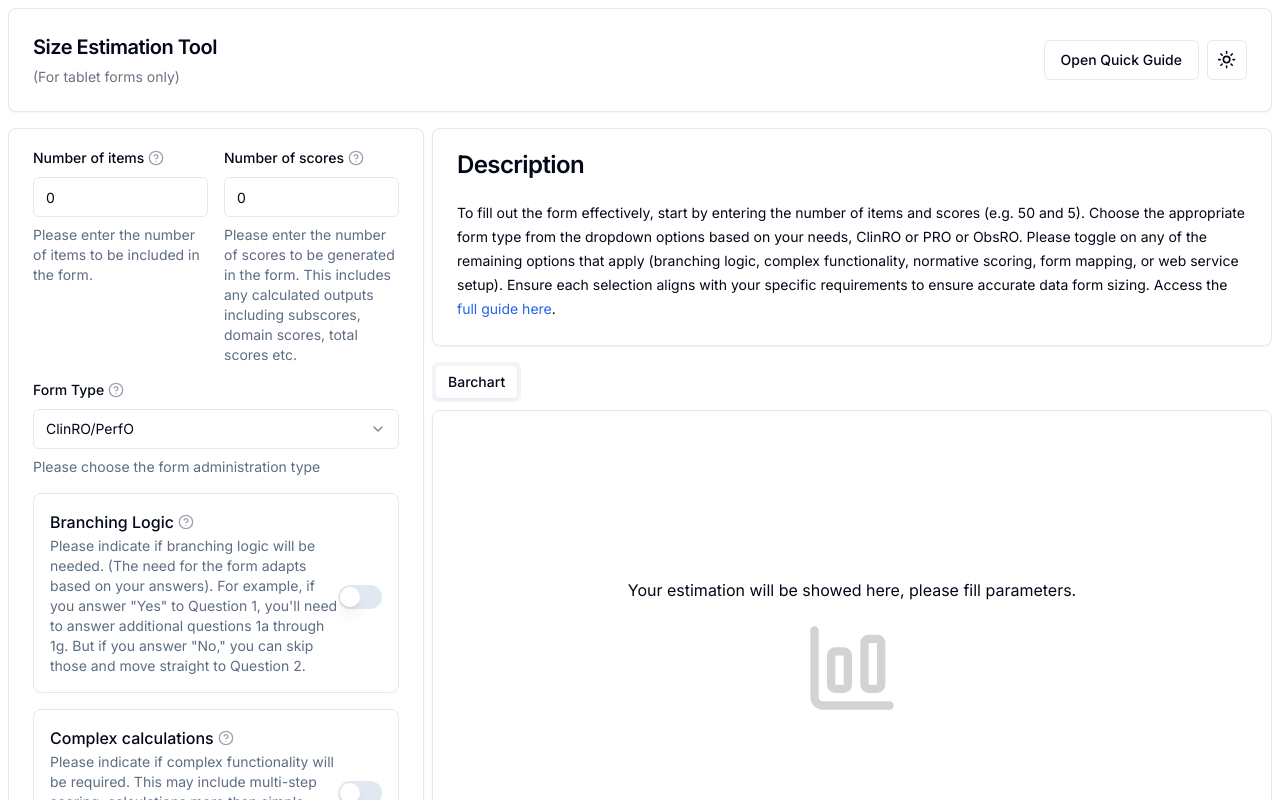
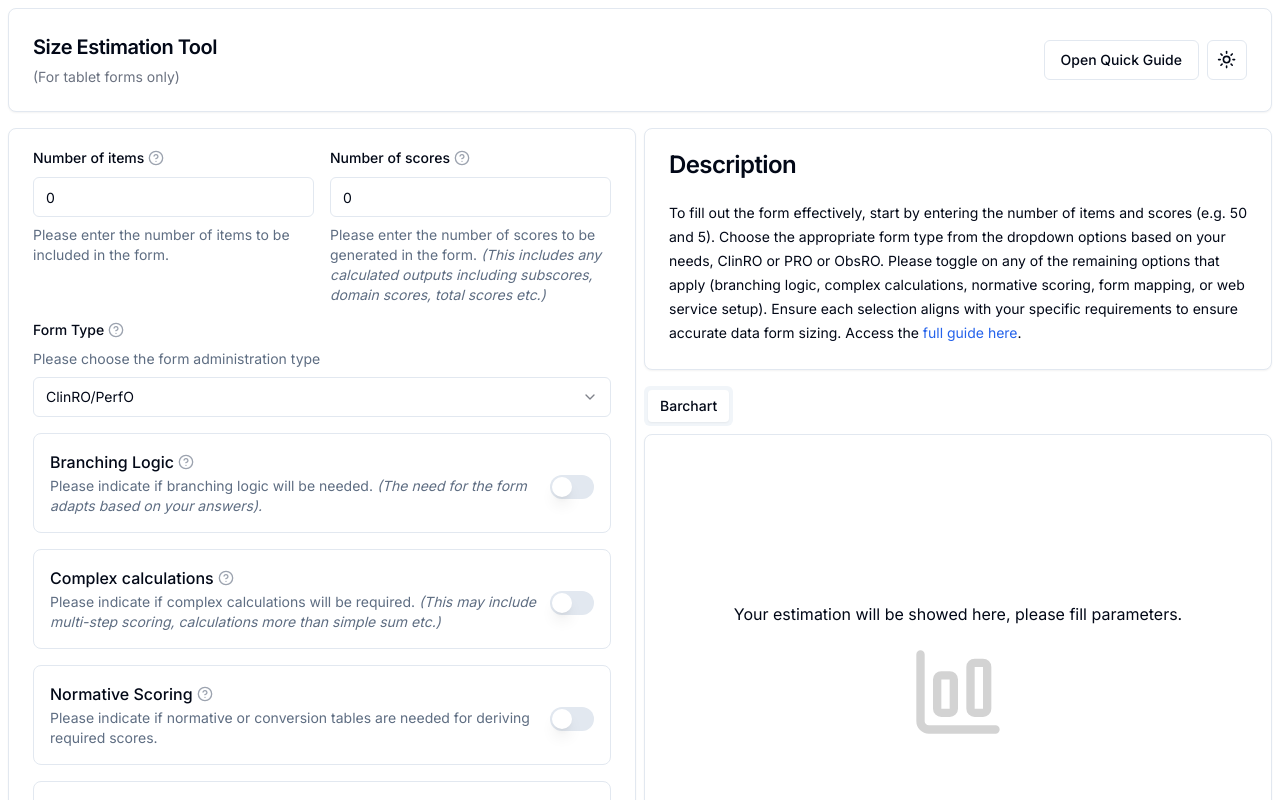
Before and after one commit to thesanimoneyglobal/form-sizing, a Next.js app: page / in a window 1280 px wide. Shown: the top 800 px of the page. Built offline with nearby package versions, Linux system fonts and the light colour scheme.

Commit message:
fixes of wording

```diff
--- a/app/page.tsx
+++ b/app/page.tsx
@@ -14,24 +14,24 @@ export default function Page() {
 
 
    return <>
-       <main className={'grid lg:grid-cols-3 grid-cols-1 gap-2'}>
-              <section className={'col-span-1'}>
+       <main className={'grid lg:grid-cols-10 grid-cols-1 gap-2'}>
+              <section className={'col-span-5'}>
                   <div className={'lg:hidden mb-5'}>
                       <Guide/>
                   </div>
                   <EstimationForm/>
               </section>
-              <section className={'col-span-2 space-y-4'}>
+              <section className={'col-span-5 space-y-4'}>
                   <div className={'lg:block hidden'}>
                       <Guide/>
                   </div>
-                  <div className={'grid grid-cols-1 gap-1'}>
+                  <div className={'w-full'}>
                       <Tabs defaultValue="barchart">
                           <TabsList>
                               <TabsTrigger value="barchart">Barchart</TabsTrigger>
                               {/*<TabsTrigger value="piechart">Piechart</TabsTrigger>*/}
                           </TabsList>
-                          <TabsContent value="barchart">
+                          <TabsContent className="w-full" value="barchart">
                               {!showLoading && show ? <Barchart/> : <Placeholder/>}
                           </TabsContent>
                           <TabsContent value="piechart">
--- a/components/charts/barchart.tsx
+++ b/components/charts/barchart.tsx
@@ -19,7 +19,7 @@ export function Barchart() {
             item.probability > max.probability ? item : max, formComplexityData[0]);
 
     return (
-        <Card className="w-[100%] lg:w-[92%] xl:w-[57%]">
+        <Card className="w-[100%] lg:w-[100%] xl:w-[100%] py-7">
             <CardHeader>
                 <CardTitle>Bar Chart</CardTitle>
                 <CardDescription>Estimated size is displayed below:</CardDescription>
--- a/components/estimationForm.tsx
+++ b/components/estimationForm.tsx
@@ -67,7 +67,7 @@ function EstimationForm() {
   return (
     <>
       <Card>
-        <CardContent className={"py-4"}>
+        <CardContent className={"py-4 overflow-y-auto"}>
           <Form {...form}>
             <form onSubmit={form.handleSubmit(onSubmit)} className="space-y-4">
               <div className="grid grid-cols-2 gap-x-4 gap-y-3">
@@ -114,8 +114,8 @@ function EstimationForm() {
                       <FormMessage />
                       <FormDescription>
                         Please enter the number of scores to be generated in the
-                        form. This includes any calculated outputs including
-                        subscores, domain scores, total scores etc.
+                        form. <i>(This includes any calculated outputs including
+                        subscores, domain scores, total scores etc.)</i>
                       </FormDescription>
                     </FormItem>
                   )}
@@ -130,6 +130,9 @@ function EstimationForm() {
                           description="ClinRO - Clinical Reported Outcome, ObsRO - Observer Reported Outcome, PRO - Patient Reported Outcome">
                           <FormLabel>Form Type</FormLabel>
                         </MiniGuideTooltip>
+                        <FormDescription>
+                          Please choose the form administration type
+                        </FormDescription>
                         <Select
                           disabled={isPending}
                           onValueChange={field.onChange}
@@ -150,9 +153,7 @@ function EstimationForm() {
                           </SelectContent>
                         </Select>
                         <FormMessage />
-                        <FormDescription>
-                          Please choose the form administration type
-                        </FormDescription>
+
                       </FormItem>
                     )}
                   />
@@ -165,13 +166,13 @@ function EstimationForm() {
                   render={({ field }) => (
                     <FormItem className="flex flex-row items-center justify-between rounded-lg border p-4">
                       <div className="space-y-0.5">
-                        <MiniGuideTooltip description="For example, if you answer “Yes” to Question 1, you   questions 1a – 1g will be required. However, if you answer “No” to question 1, 1a-1g will be skipped and the user will be brought directly to question 2.">
+                        <MiniGuideTooltip description="For example, if you answer “Yes” to Question 1, you'll need to answer additional questions 1a through 1g. However, if you answer “No” to question 1, 1a-1g will be skipped and the user will be brought directly to question 2. Or another example, the M.I.N.I. uses links on each page rather than traditional navigation arrows, to decrease the risks of manipulating data.">
                           <FormLabel className="text-base">
                             Branching Logic
                           </FormLabel>
                         </MiniGuideTooltip>
                         <FormDescription>
-                        Please indicate if branching logic will be needed. (The need for the form adapts based on your answers). For example, if you answer &quot;Yes&quot; to Question 1, you&apos;ll need to answer additional questions 1a through 1g. But if you answer &quot;No,&quot; you can skip those and move straight to Question 2.
+                        Please indicate if branching logic will be needed. <i>(The need for the form adapts based on your answers).</i>
                         </FormDescription>
                       </div>
                       <FormControl>
@@ -191,13 +192,14 @@ function EstimationForm() {
                   render={({ field }) => (
                     <FormItem className="flex flex-row items-center justify-between rounded-lg border p-4">
                       <div className="space-y-0.5">
-                        <MiniGuideTooltip description="For example, the M.I.N.I. uses links on each page rather than traditional navigation arrows, to decrease the risks of manipulating data.">
+                        <MiniGuideTooltip description="For example, the M.I.N.I. identifies present disorder(s) based on user`s answers and then allows them to indicate the primary diagnosis.
+Other examples are computing Basal and Discontinuation rule in the Bayley scales and configuration of the Fatigue item as optional with no impact on the Cerebral FSS calculation in the Neurostatus EDSS.">
                           <FormLabel className="text-base">
                             Complex calculations
                           </FormLabel>
                         </MiniGuideTooltip>
                         <FormDescription>
-                        Please indicate if complex functionality will be required. This may include multi-step scoring, calculations more than simple sum, advanced branching logic, or non-standard form navigation,
+                        Please indicate if complex calculations will be required. <i>(This may include multi-step scoring, calculations more than simple sum etc.)</i>
                         </FormDescription>
                       </div>
                       <FormControl>
@@ -275,7 +277,7 @@ function EstimationForm() {
                           </FormLabel>
                         </MiniGuideTooltip>
                         <FormDescription>
-                        Please indicate if web service setup is required (Scores will need to be transferred to a 3rd party vendor to be converted and sent back to the form).
+                        Please indicate if web service setup is required <i>(Scores will need to be transferred to a 3rd party vendor to be converted and sent back to the form)</i>.
                         </FormDescription>
                       </div>
                       <FormControl>
--- a/components/guide.tsx
+++ b/components/guide.tsx
@@ -9,7 +9,7 @@ function Guide() {
             <CardContent>
                 <p className={'leading-6 text-sm'}>To fill out the form effectively, start by entering the number of items and scores (e.g. 50 and 5).
                     Choose the appropriate form type from the dropdown options based on your needs, ClinRO or PRO or ObsRO.
-                    Please toggle on any of the remaining options that apply (branching logic, complex functionality, normative scoring, form mapping, or web service setup).
+                    Please toggle on any of the remaining options that apply (branching logic, complex calculations, normative scoring, form mapping, or web service setup).
                     Ensure each selection aligns with your specific requirements to ensure accurate data form sizing. Access the <a href="https://medavanteinc.atlassian.net/wiki/spaces/FD/pages/3987537931/Form+Sizing+Tool+Guide" target="_blank" rel="noopener noreferrer" className="text-blue-600 hover:underline">full guide here</a>.</p>
             </CardContent>
         </Card>
```
